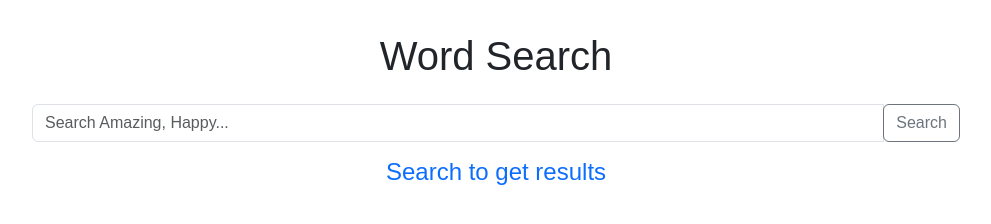
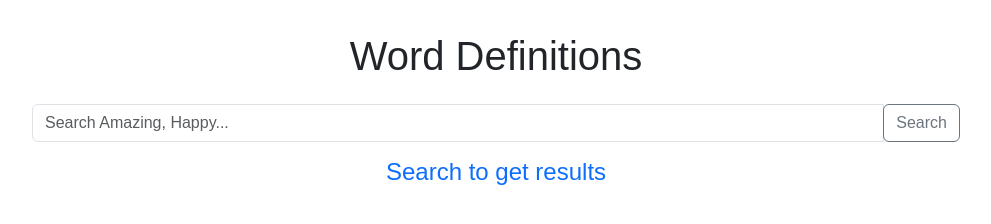
Before and after one commit to Selvan-S/zen-dictionary, a plain HTML site: page index.html in a window 1280 px wide. Shown: the whole page, without its empty margins (144-1135 px from the left). Drawn offline with nearby package versions, Linux system fonts and the light colour scheme.

Commit message:
title changed

```diff
--- a/index.html
+++ b/index.html
@@ -18,7 +18,7 @@
   </head>
   <body>
     <main class="parent-container">
-      <h1 id="title">Word Search</h1>
+      <h1 id="title">Word Definitions</h1>
       <div class="d-flex flex-column justify-content-center">
         <form id="search-form" class="px-5">
           <div class="form-group">
```
